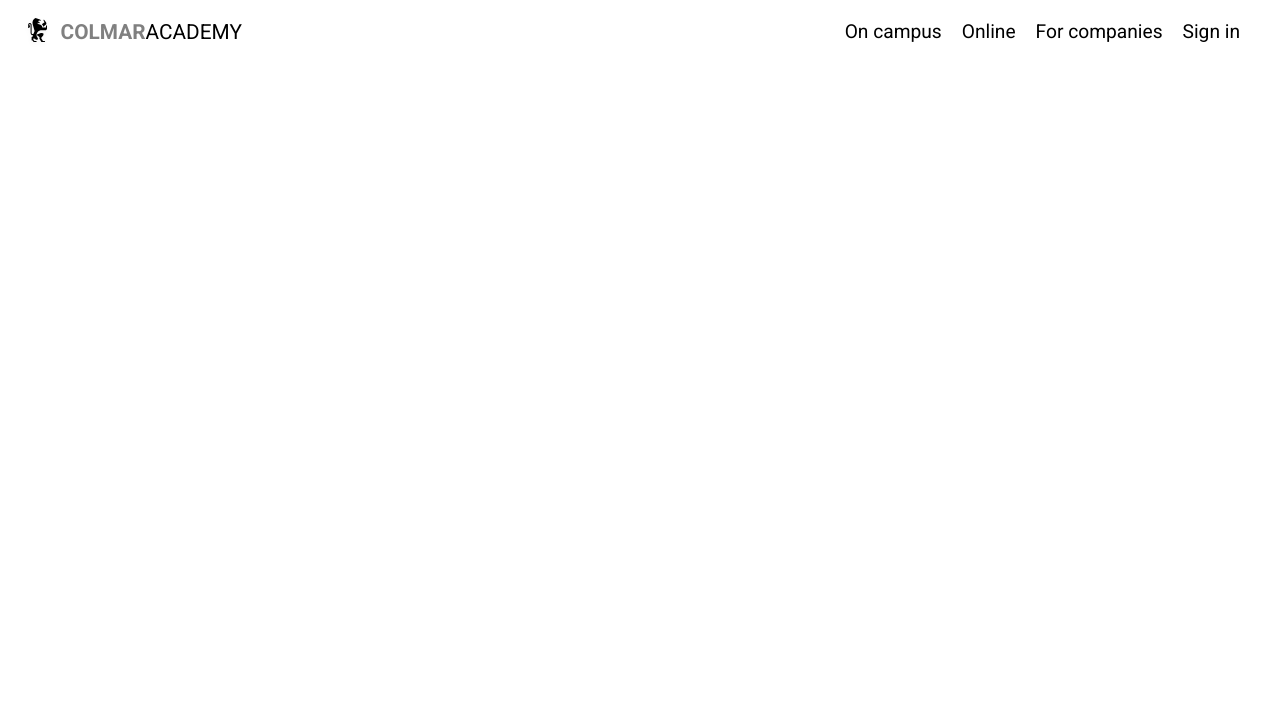
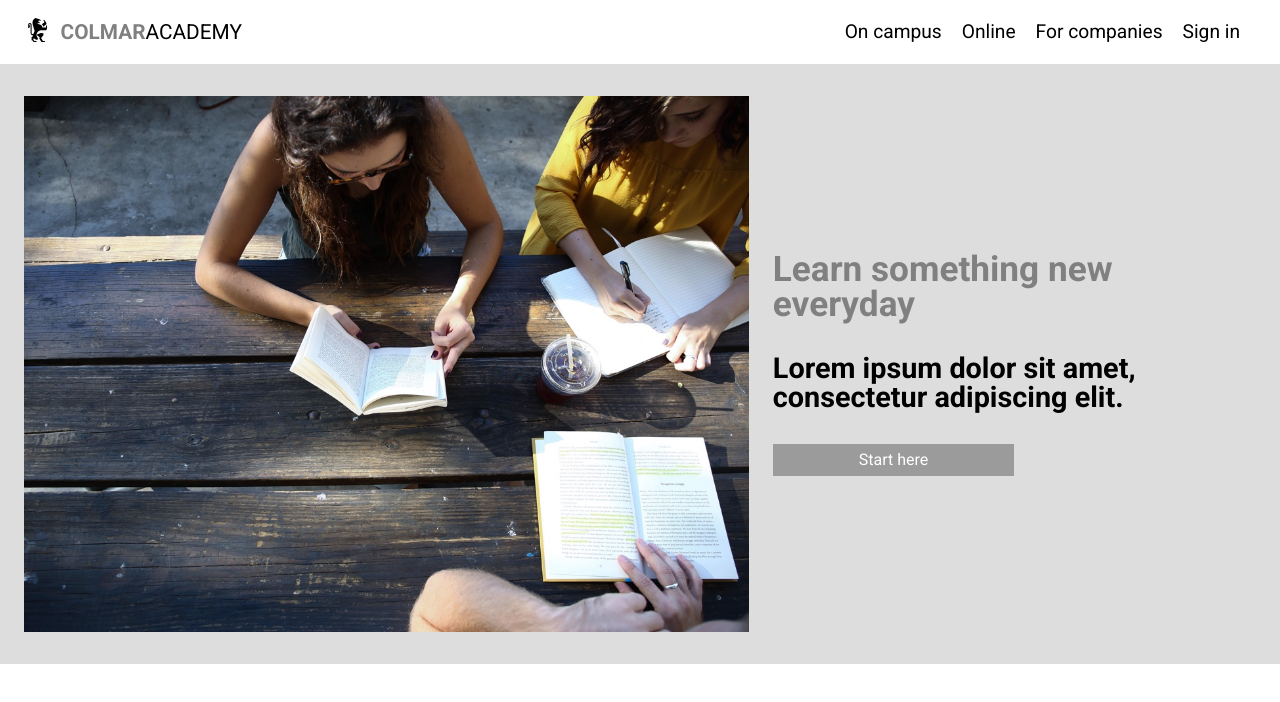
Before and after one commit to salatoskia/Colmar, a plain HTML site: page index.html in a window 1280 px wide. Drawn offline with Linux system fonts and the light colour scheme.

Commit message:
Added banner

```diff
--- a/assets/css/style.css
+++ b/assets/css/style.css
@@ -1,6 +1,17 @@
 html    {
     font-size: 16px;
     font-family: 'Roboto', sans-serif;
+}
+
+h2  {
+    font-weight: 900;
+    font-size: 2.2rem;
+    color: grey;
+}
+
+h3  {
+    font-size: 1.8rem;
+    font-weight: 700;
 }
 
 strong  {
@@ -12,6 +23,34 @@ a   {
     text-decoration: none;
     color: inherit;
 }
+
+.media-container    {
+    overflow: hidden;
+}
+
+.media-container img,
+  .media-container video {
+    display: block;
+    width: 100%;
+  }
+
+.flex-content   {
+    display: flex;
+    padding: 0 1.5rem
+}
+
+.flex-content  .main-content    {
+    width: 60%;
+    padding: 2rem 1.5rem 2rem 0rem;
+}
+
+.flex-content   .supporting-content {
+    display: flex;
+    flex-direction: column;
+    width: 40%;
+    padding: 2rem 0;
+}
+/* Header */
 
 header  {
     padding: 1rem 1.5rem;
@@ -43,7 +82,7 @@ header  .mobile  {
     display: none;
 }
 
-@media only screen and (max-width: 580px)   {
+@media only screen and (max-width: 770px)   {
     header  .desktop    {
         display: none;
     }
@@ -58,3 +97,47 @@ header  .mobile  {
         align-content: center;
     }
 }
+
+/* Banner */
+
+#banner {
+    background-color: rgb(221, 221, 221);
+}
+
+#banner .supporting-content {
+    justify-content: center;
+}
+
+#banner h2  {
+    padding-bottom: 2rem;
+}
+
+#banner h3  {
+    padding-bottom: 2rem;
+}
+
+#banner a {
+    width: 50%;
+    padding: .5rem 0;
+    background-color: rgb(155, 155, 155);
+    text-align: center;
+    color: white;
+}
+
+@media only screen and (max-width:850px)    {
+
+    #banner {
+    flex-direction: column;
+    padding: 0;
+    }
+
+    #banner .main-content   {
+        width: auto;
+        padding: 0;
+    }
+
+    #banner .supporting-content {
+        width: auto;
+        padding: 2rem 1rem;
+    }
+}
--- a/index.html
+++ b/index.html
@@ -34,5 +34,14 @@
             </ul>
         </div>
     </header>
+    <!--Banner-->
+    <div class="flex-content" id="banner">
+        <div class="media-container main-content"><img src="assets/images/banner.jpg" alt="Banner"></div>
+        <div class="supporting-content">
+            <h2>Learn something new everyday</h2>
+            <h3>Lorem ipsum dolor sit amet, consectetur adipiscing elit.</h3>
+            <a class="button" href="#">Start here</a>
+        </div>
+    </div>
 </body>
 </html>
```
